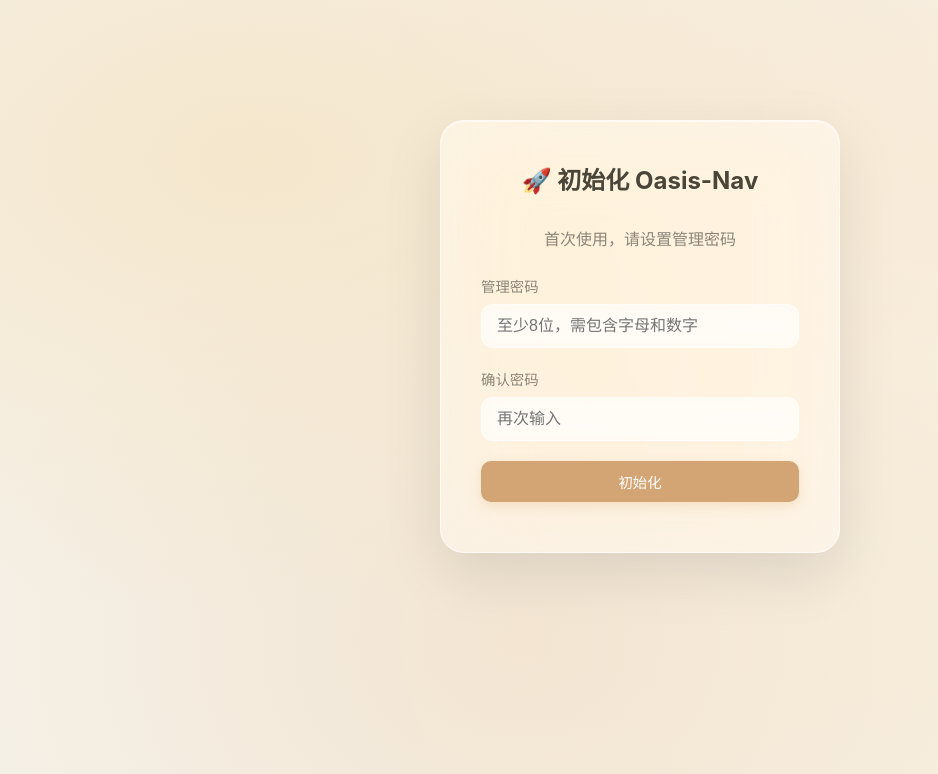
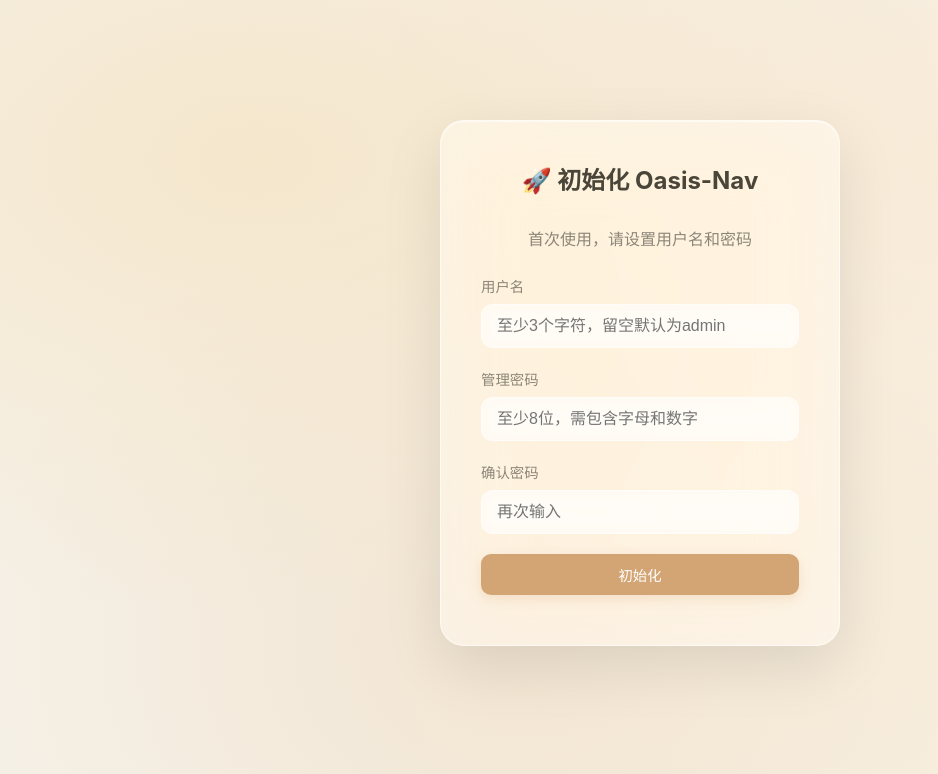
Before and after one commit to ecouus/Oasis-Nav, a Flask app: page /admin in a window 1280 px wide. Shown: the top 774 px of the page, without its empty margins (0-938 px from the left). Run offline with Flask 3, Linux system fonts and the light colour scheme; data that the repository does not hold is empty.

Commit message:
优化初始化页面

```diff
--- a/app.py
+++ b/app.py
@@ -355,12 +355,24 @@ def api_init():
         return jsonify({'error': '已初始化'}), 400
 
     data = request.json
+    username = data.get('username', '').strip()
     password = data.get('password')
+
+    # 验证密码
     if not is_strong_password(password):
         return jsonify({'error': '密码至少8位，需包含字母和数字'}), 400
 
-    # 设置默认用户名为 admin
-    set_config('admin_username', 'admin')
+    # 验证用户名：如果提供，必须至少3个字符；如果留空，则默认为admin
+    if username:
+        if len(username) < 3:
+            return jsonify({'error': '用户名至少3个字符'}), 400
+        if len(username) > 32:
+            return jsonify({'error': '用户名最多32个字符'}), 400
+        set_config('admin_username', username)
+    else:
+        # 留空则默认为admin
+        set_config('admin_username', 'admin')
+
     set_config('admin_password', hash_password(password))
     return jsonify({'message': '初始化成功'})
 
--- a/static/js/admin.js
+++ b/static/js/admin.js
@@ -138,10 +138,21 @@ function showPanel(panel) {
 
 // ==================== 认证 ====================
 async function initPassword(event) {
+    const username = document.getElementById('initUsername').value.trim();
     const password = document.getElementById('initPassword').value;
     const confirm = document.getElementById('initPasswordConfirm').value;
     const errorEl = document.getElementById('initError');
     const btn = event.target;
+
+    // 验证用户名：如果提供，必须至少3个字符
+    if (username && username.length < 3) {
+        errorEl.textContent = '用户名至少3个字符';
+        return;
+    }
+    if (username && username.length > 32) {
+        errorEl.textContent = '用户名最多32个字符';
+        return;
+    }
 
     if (password.length < 8 || !/[a-zA-Z]/.test(password) || !/[0-9]/.test(password)) {
         errorEl.textContent = '密码至少8位，需包含字母和数字';
@@ -159,21 +170,23 @@ async function initPassword(event) {
     errorEl.textContent = '';
 
     try {
+        // 发送初始化请求，用户名留空则传空字符串（后端会处理为默认admin）
         const res = await fetch('/api/init', {
             method: 'POST',
             headers: { 'Content-Type': 'application/json' },
-            body: JSON.stringify({ password })
+            body: JSON.stringify({ username: username || '', password })
         });
 
         if (res.ok) {
             // 显示登录中状态
             btn.textContent = '登录中...';
 
-            // 自动登录（默认用户名 admin）
+            // 自动登录（使用设置的用户名，如果留空则使用admin）
+            const loginUsername = username || 'admin';
             const loginRes = await fetch('/api/login', {
                 method: 'POST',
                 headers: { 'Content-Type': 'application/json' },
-                body: JSON.stringify({ username: 'admin', password })
+                body: JSON.stringify({ username: loginUsername, password })
             });
             const data = await loginRes.json();
 
--- a/templates/admin.html
+++ b/templates/admin.html
@@ -12,7 +12,11 @@
         <!-- 初始化面板 -->
         <div class="init-panel hidden" id="initPanel">
             <h2>🚀 初始化 Oasis-Nav</h2>
-            <p style="text-align:center; color:var(--text-muted); margin-bottom:25px;">首次使用，请设置管理密码</p>
+            <p style="text-align:center; color:var(--text-muted); margin-bottom:25px;">首次使用，请设置用户名和密码</p>
+            <div class="form-group">
+                <label>用户名</label>
+                <input type="text" id="initUsername" placeholder="至少3个字符，留空默认为admin" maxlength="32">
+            </div>
             <div class="form-group">
                 <label>管理密码</label>
                 <input type="password" id="initPassword" placeholder="至少8位，需包含字母和数字">
```
